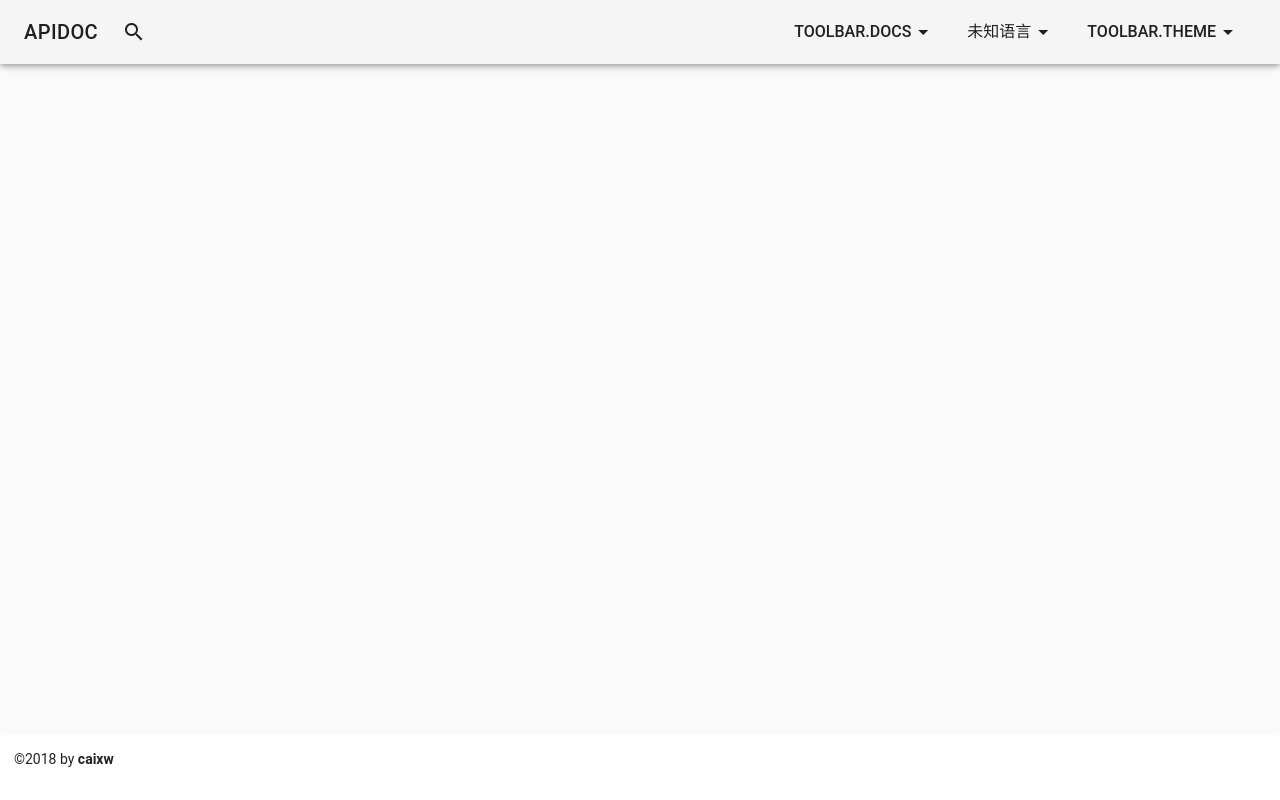
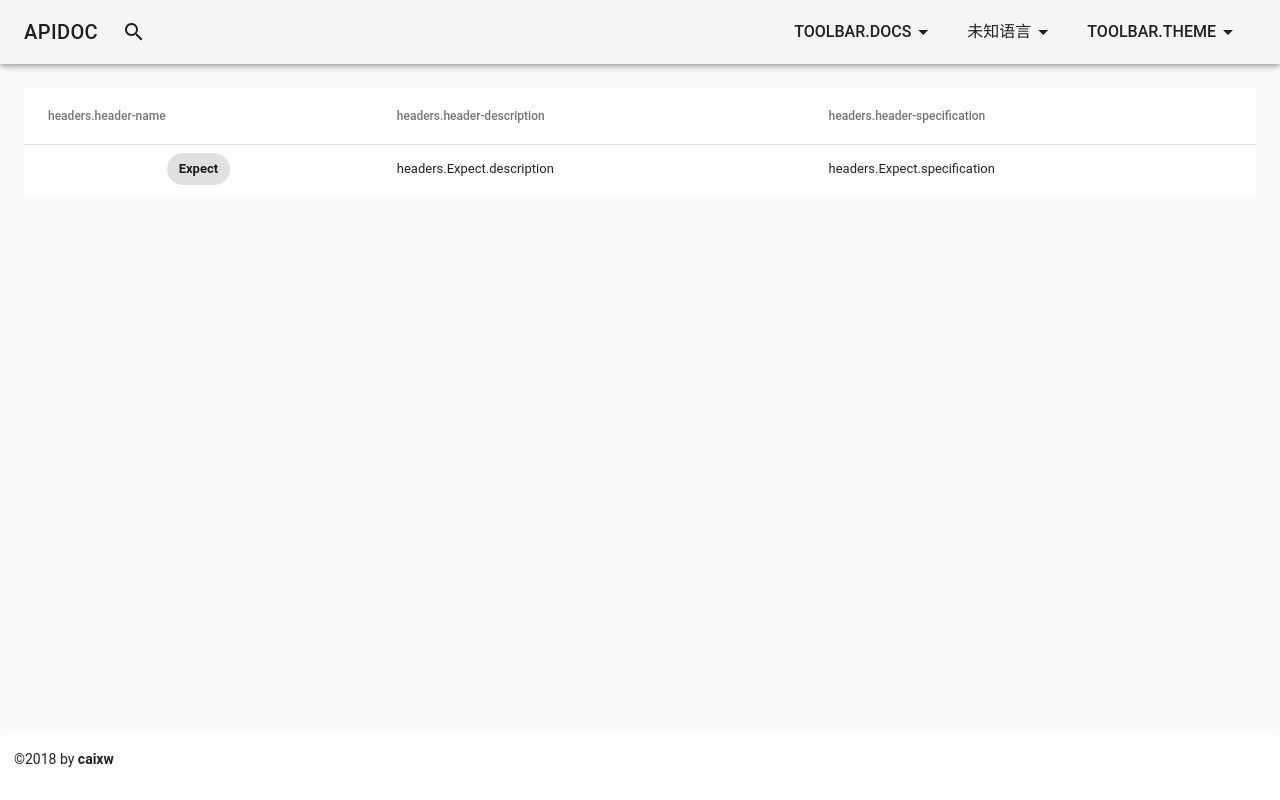
Before and after one commit to caixw/OAViewer, a Vue app: page /headers in a window 1280 px wide. Built offline with nearby package versions, Linux system fonts and the light colour scheme.

Commit message:
完善 headers 界面

```diff
--- a/src/locales/zh-Hans.json
+++ b/src/locales/zh-Hans.json
@@ -58,6 +58,12 @@
 
   "about": {
     "copyright": "版本信息"
+  },
+
+  "headers": {
+    "header_name": "名称",
+    "header-description": "描述",
+    "header-specification": "技术规范"
   },
 
   "status": {
--- a/src/views/Headers.vue
+++ b/src/views/Headers.vue
@@ -1,3 +1,90 @@
 <template>
-  <div></div>
+  <div>
+    <v-data-table :headers="headers" :items="items" item-key="name" :hide-actions="true">
+      <template slot="headers" slot-scope="props">
+        <tr class="al">
+          <th v-for="h in props.headers" :key="h.locale">
+            <span v-t="h.locale" />
+            <v-tooltip bottom v-if="h.localeTip">
+              <v-icon slot="activator" size="14">help</v-icon>
+              <span v-t="h.localeTip" />
+            </v-tooltip>
+          </th>
+        </tr>
+      </template>
+
+      <template slot="items" slot-scope="props">
+        <th>
+          <v-chip>{{props.item.name}}</v-chip>
+        </th>
+        <td v-t="props.item.description" />
+        <td v-html="$t(props.item.specification)" />
+      </template>
+    </v-data-table>
+  </div>
 </template>
+
+<style scoped>
+.al {
+  text-align: left
+}
+
+.chip {
+  min-width: 6rem;
+  text-align: center !important;
+  padding: .45rem .1rem;
+  border-radius: 3px;
+}
+</style>
+
+<script lang="ts">
+import VueI18n from 'vue-i18n'
+import { DataTableHeadersItem } from '../vuetify-types'
+import { Component, Vue } from 'vue-property-decorator'
+
+@Component
+export default class Headers extends Vue {
+  private headers: Array<DataTableHeadersItem> = [
+    {
+      locale: 'headers.header-name',
+      value: 'name',
+      align: 'left',
+      width: '3rem',
+      sortable: true
+    },
+    {
+      locale: 'headers.header-description',
+      value: 'description',
+      align: 'left'
+    },
+    {
+      locale: 'headers.header-specification',
+      value: 'specification',
+      align: 'left'
+    }
+  ]
+
+  private items = this.getItems('Expect')
+
+  private getItems(...headers:string[]) :Array<Object> {
+    const objs: Array<Object> = []
+
+    for (const header of headers) {
+      objs.push({
+        name: header,
+        description: 'headers.' + header + '.description',
+        specification: 'headers.' + header + '.specification'
+      })
+    }
+
+    return objs
+  }
+
+  /**
+   * 生成布尔值的图标内容
+   */
+  private checkbox(check: boolean): string {
+    return check ? 'check_box' : 'check_box_outline_blank'
+  }
+}
+</script>
```
